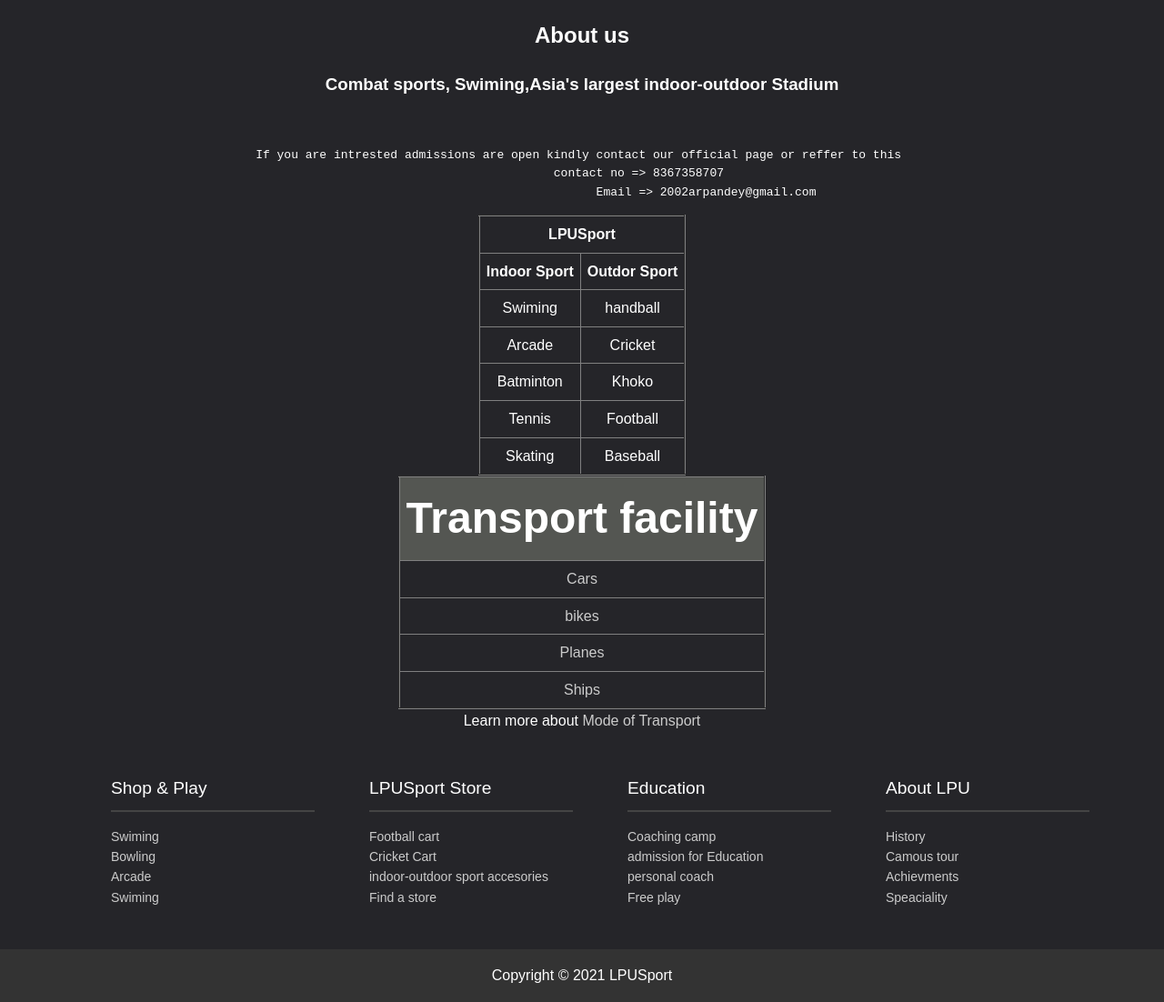
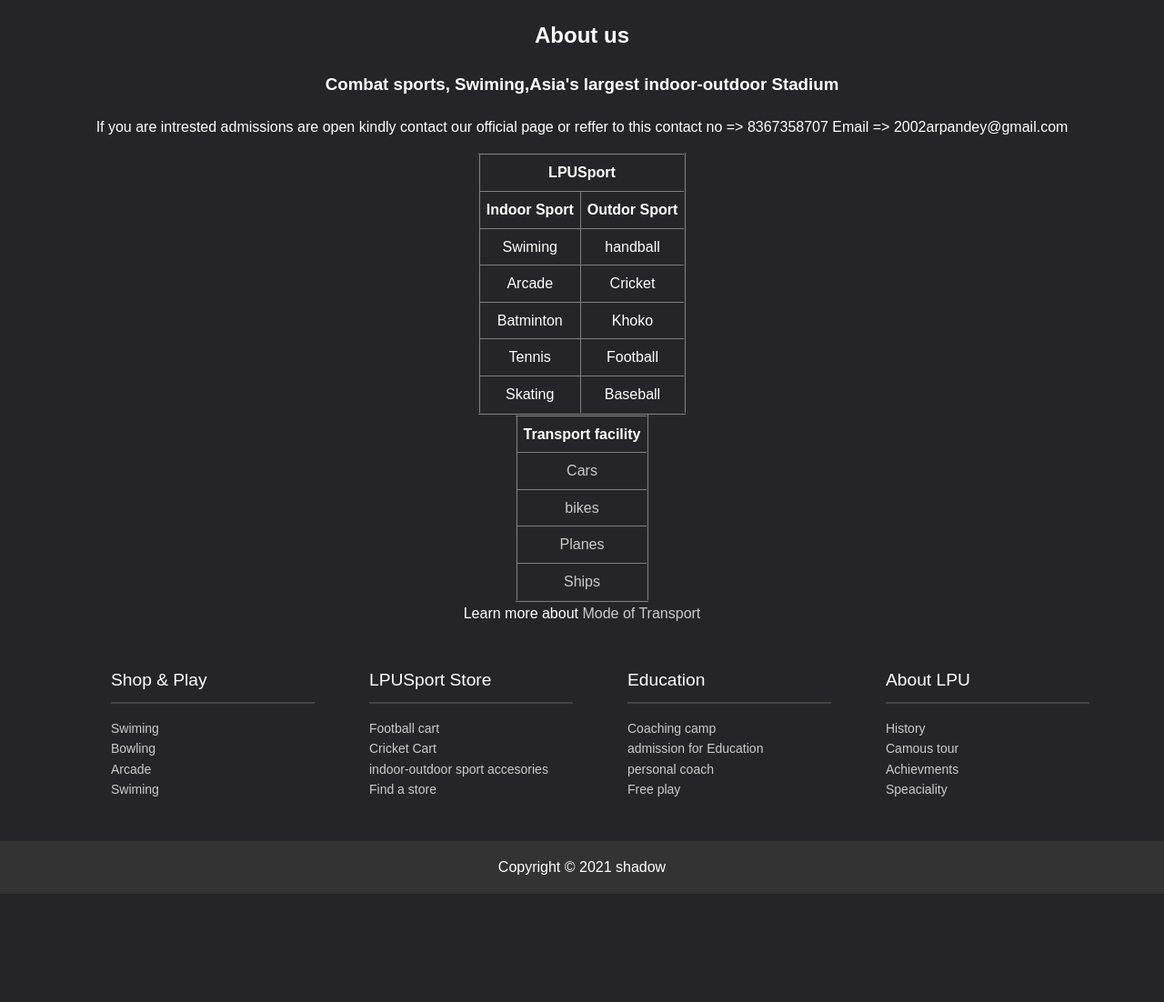
Before and after one commit to MrShadow2/sport, a plain HTML site: page index.html in a window 1280 px wide. Shown: the part 800-1902 px from the top of the page at 91% size. After the commit the page ends 1783 px from the top, so only its background shows below. Drawn offline with Linux system fonts and the light colour scheme.

Commit message:
Update index.html

```diff
--- a/index.html
+++ b/index.html
@@ -11,7 +11,7 @@
     <div id="showcase">
         <header>
             <nav class="cf">
-                <ul class="cf">
+                <ul class="" >
                     <li>
                         <a href="#I">LPUSport</a>
                     </li>
@@ -22,7 +22,7 @@
                 <a href="project.html" id="openup">LPUSport</a>
             </nav>
         </header>
-        <div class="section-main container">
+        <div class="section-main container" >
             <h1>LPUSport</h1>
             <h2>Your best place to visualize and enjoy playing different sports</h2>
             <p class="lead hide-on-smile" style="color: rgb(227, 240, 240);">
@@ -32,14 +32,14 @@
         </div>
     </div>
     <section id="aboutus" class="section">
-        <div class="container ">
+        <div class="container " class = "fix">
             <h2>
                 About us
             </h2>
             <h3>Combat sports, Swiming,Asia's largest indoor-outdoor Stadium</h3>
-            <pre> <p>If you are intrested admissions are open kindly contact our official page or reffer to this
+             <p>If you are intrested admissions are open kindly contact our official page or reffer to this
                 contact no => 8367358707
-                                   Email => 2002arpandey@gmail.com</p></pre>
+                                   Email => 2002arpandey@gmail.com</p>
         </div>
     </section>
     <section id="I">
@@ -75,7 +75,7 @@
 
             </table>
             <table border="2" class="center" cellpadding="7" cellspacing="5" style="border-collapse: collapse;">
-                <tr><th  style="font-size: 3em; background-color: rgb(84, 86, 82);">Transport facility</th></tr>
+                <tr><th class="tab">Transport facility</th></tr>
                 <tr><td><a href="https://en.wikipedia.org/wiki/Car">Cars</a></td></tr>
                 <tr><td><a href="https://en.wikipedia.org/wiki/Motorcycle">bikes</a></td></tr>
                 <tr><td><a href="https://en.wikipedia.org/wiki/Plane">Planes</a></td></tr>
@@ -155,7 +155,7 @@
             </div>
         </div>
         <div class="footer-bottom">
-            Copyright &copy; 2021 LPUSport
+            Copyright &copy; 2021 shadow
 
         </div>
     </footer>
```
